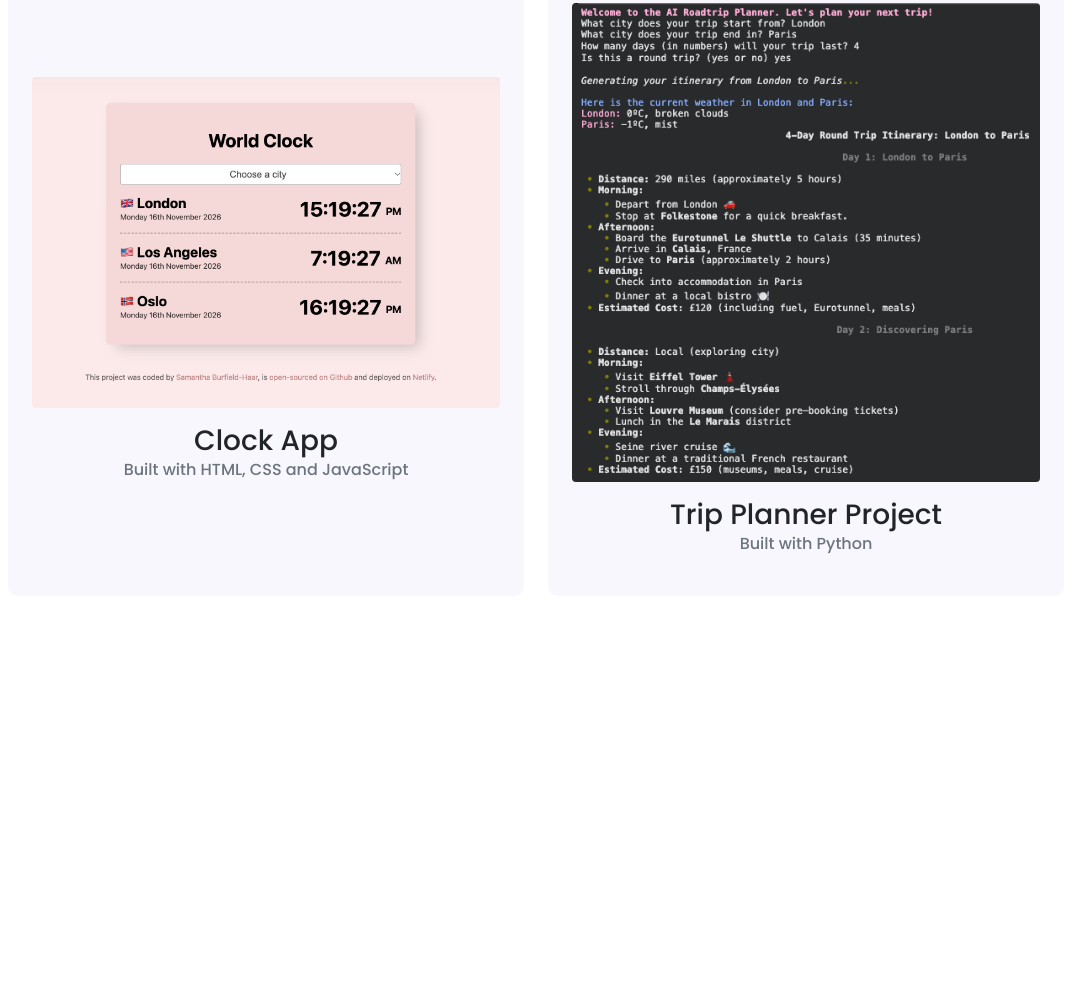
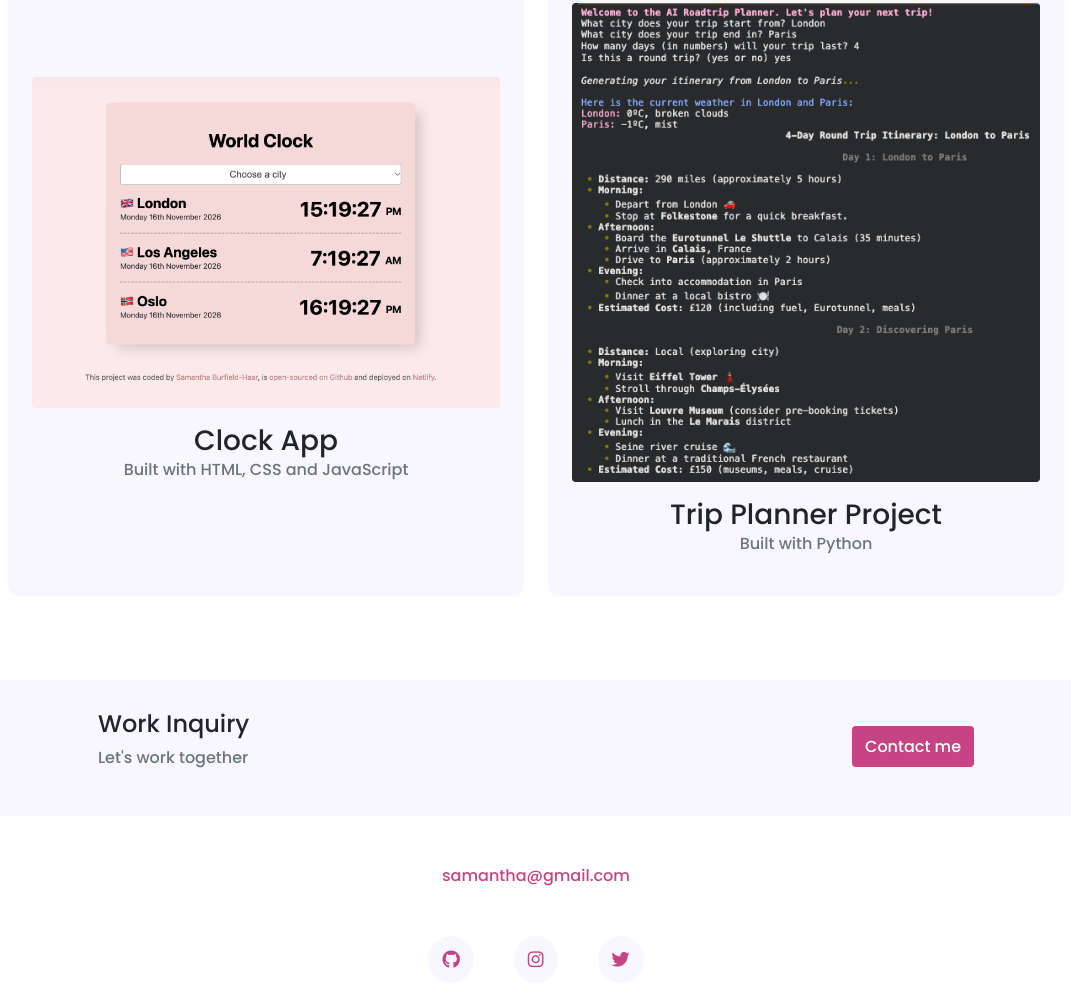
Before and after one commit to samanthabh/portfolio-project, a plain HTML site: page work.html in a window 1280 px wide. Shown: the part 930-1937 px from the top of the page, without its empty margins (104-1175 px from the left). Before the commit the page ends 1580 px from the top, so only its background shows below. Drawn offline with nearby package versions, Linux system fonts and the light colour scheme.

Commit message:
Add contact section to work page with inquiry details and social links

```diff
--- a/work.html
+++ b/work.html
@@ -73,6 +73,33 @@
           </div>
         </div>
       </div>
+      <footer>
+        <div class="contact-box justify-content-between mb-5 d-none d-md-flex">
+          <div>
+            <h4>Work Inquiry</h4>
+            <p class="text-muted">Let's work together</p>
+          </div>
+          <div>
+            <a href="" class="btn btn-branding mt-3"> Contact me </a>
+          </div>
+        </div>
+        <div class="d-flex justify-content-center mb-5">
+          <a href="mailto:samantha@gmail.com" class="email-link">
+            samantha@gmail.com
+          </a>
+        </div>
+        <div class="social-links d-flex justify-content-center">
+          <a href="https://www.github.com/samantha" target="_blank">
+            <i class="fab fa-github" aria-hidden="true"></i>
+          </a>
+          <a href="https://www.instagram.com/samantha" target="_blank">
+            <i class="fab fa-instagram" aria-hidden="true"></i>
+          </a>
+          <a href="https://www.twitter.com/samantha" target="_blank">
+            <i class="fab fa-twitter" aria-hidden="true"></i>
+          </a>
+        </div>
+      </footer>
   </div>
 </body>
 </html>
```
